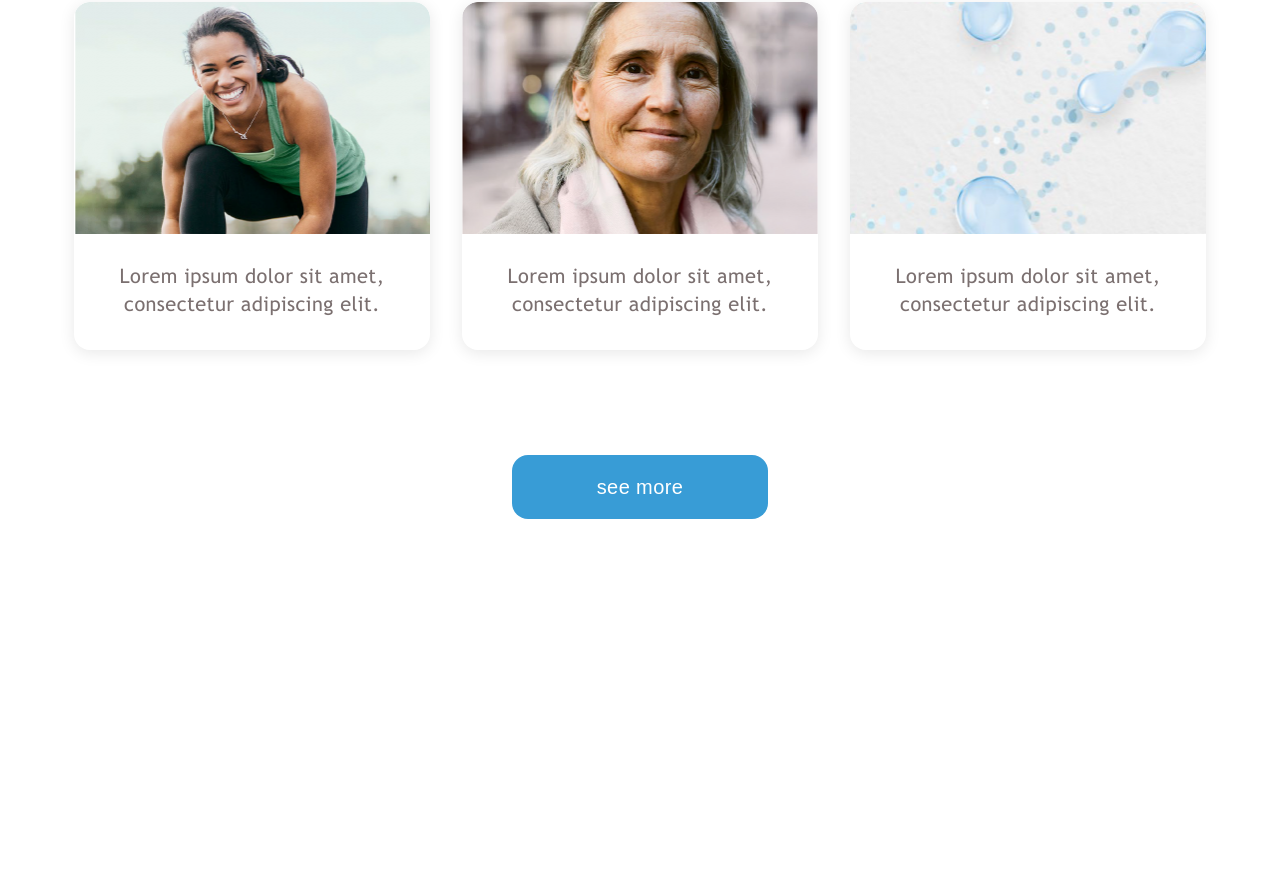
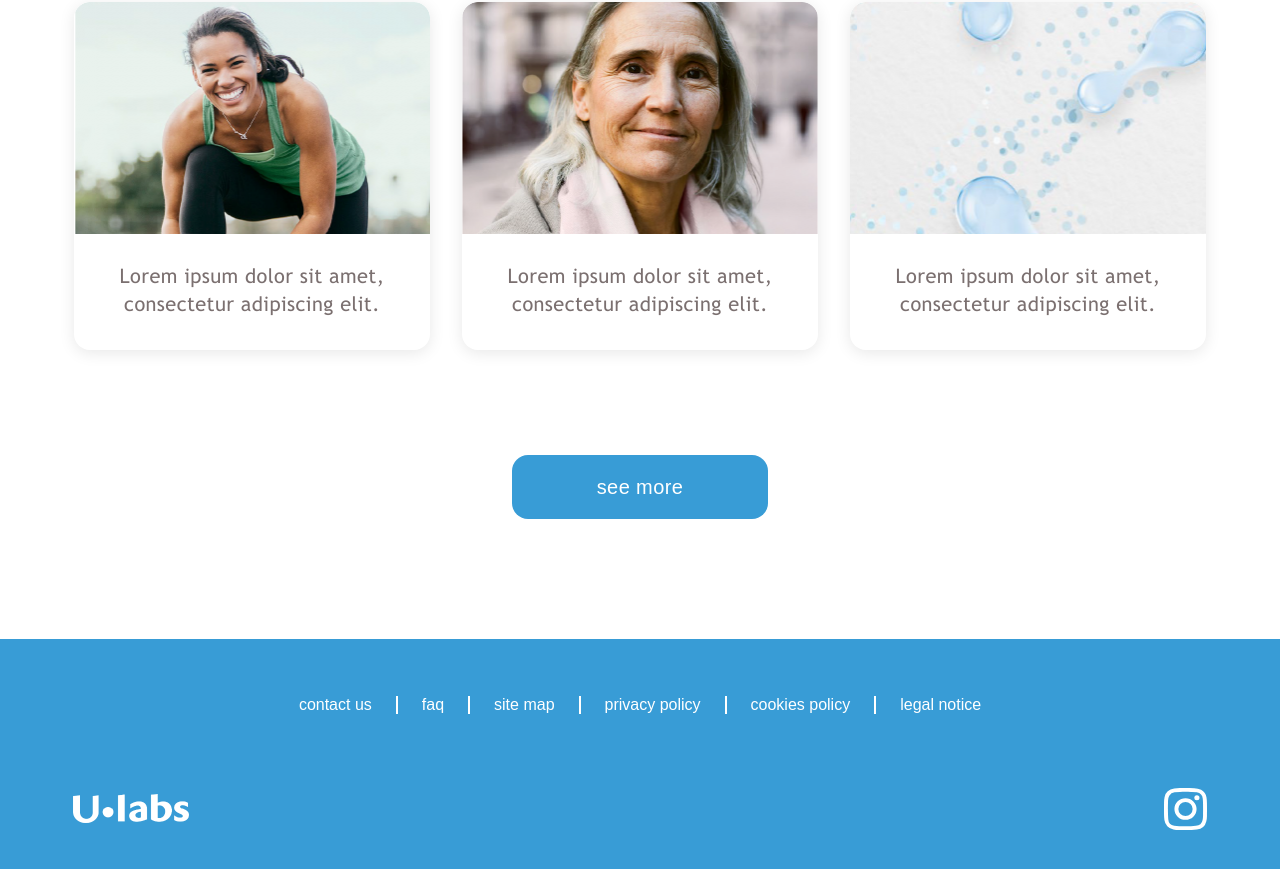
Before and after one commit to ElisonMichell/tbb-intibiome, a React (Vite) app: page / in a window 1280 px wide. Shown: the part 3653-4522 px from the top of the page. Before the commit the page ends 4212 px from the top, so only its background shows below. Built offline with nearby package versions, Linux system fonts and the light colour scheme.

Commit message:
feat(home): add footer component

```diff
--- a/src/App.tsx
+++ b/src/App.tsx
@@ -9,10 +9,11 @@ import productblue from "/src/assets/product-blue.png"
 import photo1 from "/src/assets/photo-1.png"
 import photo2 from "/src/assets/photo-2.png"
 import photo3 from "/src/assets/photo-3.png"
+import Footer from "./components/Footer"
 
 function App() {
   return (
-    <div className="home">
+    <>
       <Header />
       <img src={banner} alt="banner hero" className="img-fill"/>
       <main>
@@ -95,7 +96,8 @@ function App() {
           <button className="button">see more</button>
         </section>
       </main>
-    </div>
+      <Footer />
+    </>
   )
 }
 
--- /dev/null
+++ b/src/components/Footer/index.tsx
@@ -0,0 +1,37 @@
+import React from 'react'
+import ulabs from '/src/assets/u-labs.png'
+import instagram from '/src/assets/instagram.svg'
+
+function Footer() {
+  return(
+    <footer>
+      <nav>
+        <ul>
+          <li>
+            <button>contact us</button>
+          </li>
+          <li>
+            <button>faq</button>
+          </li>
+          <li>
+            <button>site map</button>
+          </li>
+          <li>
+            <button>privacy policy</button>
+          </li>
+          <li>
+            <button>cookies policy</button>
+          </li>
+          <li>
+            <button>legal notice</button>
+          </li>
+        </ul>
+      </nav>
+      <div className='footer'>
+        <img className='logo' src={ulabs} alt="u-labs logo" />
+        <img src={instagram} alt="link to instagram icon" />
+      </div>
+    </footer>
+  )
+}
+export default Footer;
```
Also changed, not shown: src/assets/instagram.svg (added), src/assets/u-labs.png (added).
